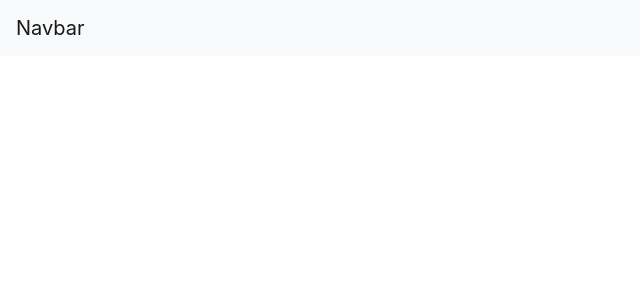
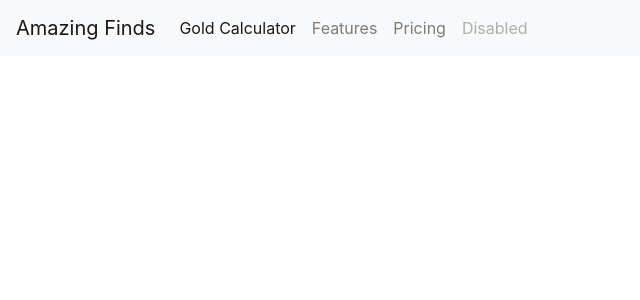
Before and after one commit to wj18sawy/gold-calculator, a React (Create React App) app: page / in a window 1280 px wide. Shown: the top 300 px of the page, without its empty margins (0-640 px from the left). Built offline with nearby package versions, Linux system fonts and the light colour scheme.

Commit message:
navbar creation, new file for all of the input fields

```diff
--- a/src/components/navbar.jsx
+++ b/src/components/navbar.jsx
@@ -4,13 +4,37 @@ import React, { Component } from "react";
 
 const NavBar = ({ totalCounters }) => {
   return (
-    <nav className="navbar navbar-light bg-light">
-      <a className="navbar-brand" href="#">
-        Navbar{" "}
-        <span className="badge badge-pill badge-secondary">
-          {totalCounters}
-        </span>
+    <nav class="navbar navbar-expand-lg navbar-light bg-light">
+      <a class="navbar-brand" href="#">
+        Amazing Finds
       </a>
+      <button
+        class="navbar-toggler"
+        type="button"
+        data-toggle="collapse"
+        data-target="#navbarNavAltMarkup"
+        aria-controls="navbarNavAltMarkup"
+        aria-expanded="false"
+        aria-label="Toggle navigation"
+      >
+        <span class="navbar-toggler-icon" />
+      </button>
+      <div class="collapse navbar-collapse" id="navbarNavAltMarkup">
+        <div class="navbar-nav">
+          <a class="nav-item nav-link active" href="#">
+            Gold Calculator <span class="sr-only">(current)</span>
+          </a>
+          <a class="nav-item nav-link" href="#">
+            Features
+          </a>
+          <a class="nav-item nav-link" href="#">
+            Pricing
+          </a>
+          <a class="nav-item nav-link disabled" href="#">
+            Disabled
+          </a>
+        </div>
+      </div>
     </nav>
   );
 };
```
Also changed, not shown: src/components/inputs.jsx (added, +25 -0 lines).
